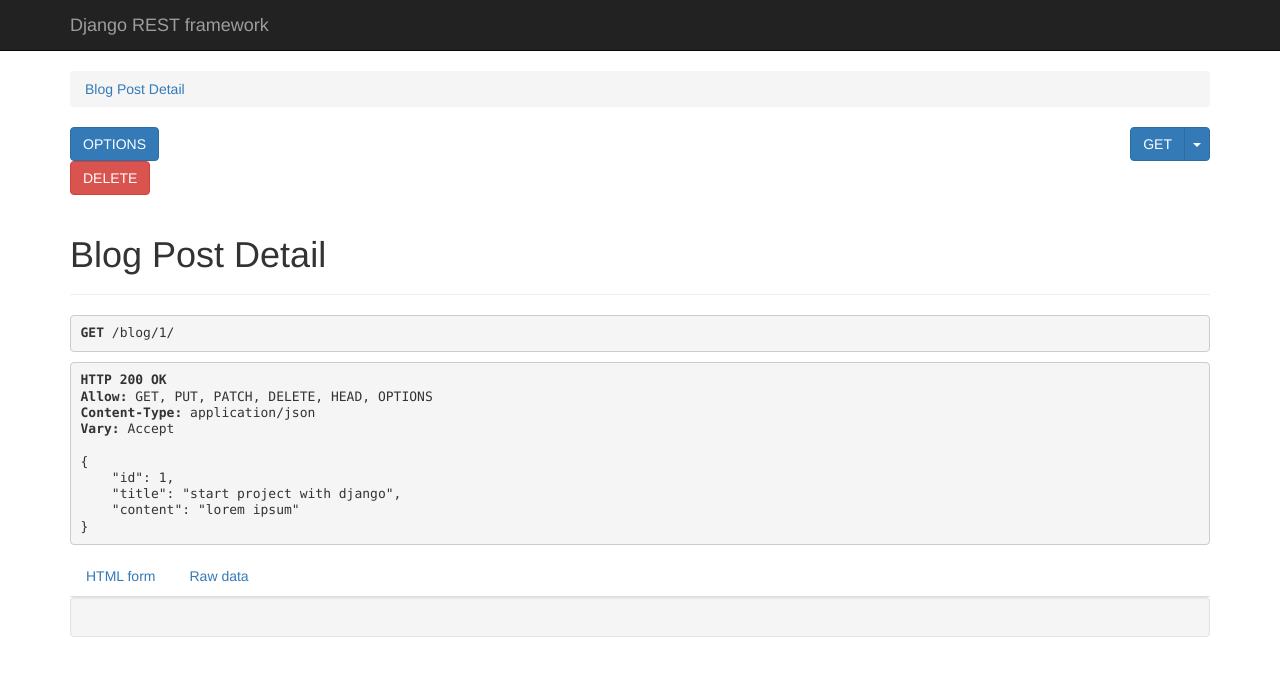
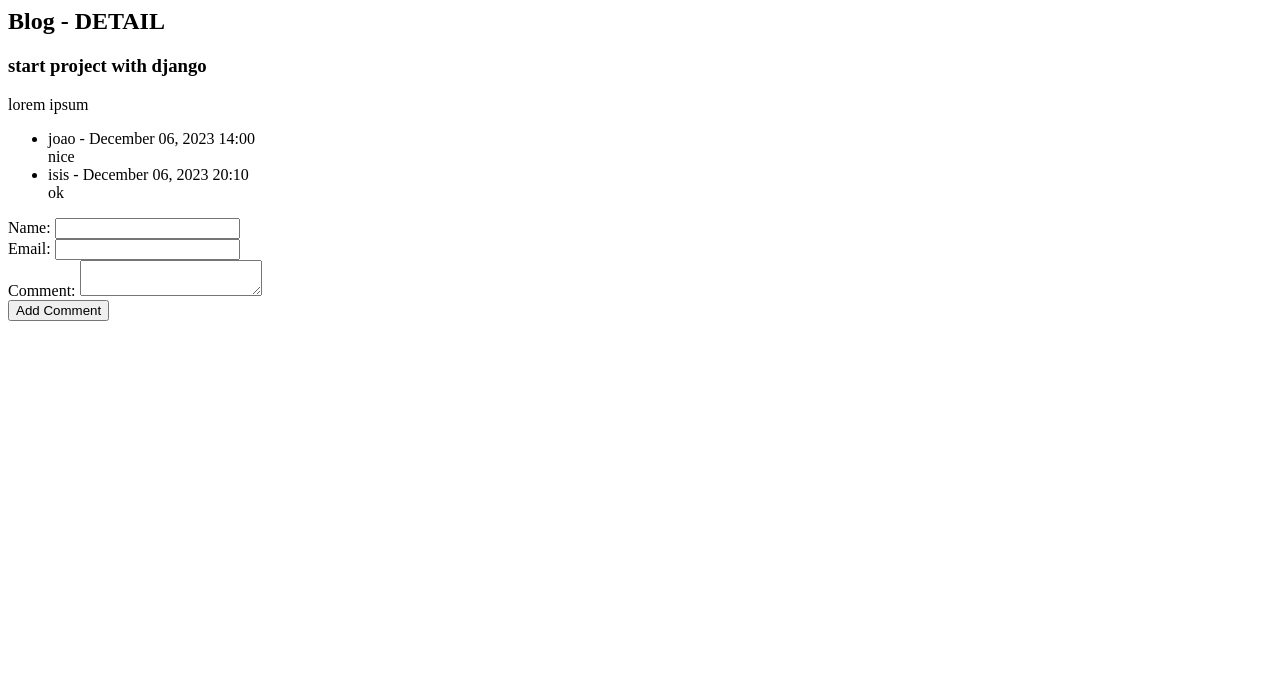
Before and after one commit to jooaogbriel/django-api, a Django app: page /blog/1/ in a window 1280 px wide. Shown: the top 676 px of the page. Run offline with Django 4.2, Linux system fonts and the light colour scheme; data comes from the database, SQL or seed files in the repository; both versions use the stored data as it was after the commit; some libraries are stand-ins or nearby versions.

Commit message:
feat: creation of the home template and details template, operation of page redirection to the specific article

```diff
--- /dev/null
+++ b/articles/templates/blog_detail.html
@@ -0,0 +1,27 @@
+{% block content %}
+  <h2>Blog - DETAIL</h2>
+
+  <article>
+    <h3>{{ post.title }}</h3>
+    <p>{{ post.content }}</p>
+
+    <!-- Display comments for the current post -->
+    <ul>
+      {% for comment in comments %}
+        <li>{{ comment.name }} - {{ comment.created_at|date:"F d, Y H:i" }}<br>{{ comment.body }}</li>
+      {% endfor %}
+    </ul>
+
+    <!-- Form to add new comment -->
+    <form method="post" action="">
+      {% csrf_token %}
+      <label for="name">Name:</label>
+      <input type="text" name="name" required><br>
+      <label for="email">Email:</label>
+      <input type="email" name="email" required><br>
+      <label for="body">Comment:</label>
+      <textarea name="body" required></textarea><br>
+      <button type="submit">Add Comment</button>
+    </form>
+  </article>
+{% endblock %}
--- a/articles/views.py
+++ b/articles/views.py
@@ -1,21 +1,83 @@
+# from rest_framework import generics
+# from .models import BlogPost, Comment
+# from .serializers import BlogPostSerializer, CommentSerializer
+# from django.shortcuts import render, get_object_or_404
+# from django.shortcuts import render
+# from django.http import HttpResponseRedirect
+# from .models import BlogPost
+
+# def custom_blog_view(request):
+#     posts = BlogPost.objects.all()
+#     return render(request, 'blog_post_list.html', {'posts': posts})
+
+# def custom_blog_detail(request):
+#     posts = BlogPost.objects.all()
+#     return render(request, 'blog_detail', {'posts':posts})
+
+# class BlogPostListCreateView(generics.ListCreateAPIView):
+#     queryset = BlogPost.objects.all()
+#     template_name = 'templates/blog_post_list.html'
+#     serializer_class = BlogPostSerializer
+
+#     template_name = 'articles/article_detail.html'
+
+#     def get_context_data(self, **kwargs):
+#         context = super().get_context_data(**kwargs)
+#         article = get_object_or_404(BlogPost, pk=kwargs['pk'])
+#         comments = Comment.objects.filter(article=article)
+
+#         context['article'] = article
+#         context['comments'] = comments
+#         return context
+
+#     def post(self, request, *args, **kwargs):
+#         article = get_object_or_404(BlogPost, pk=kwargs['pk'])
+
+#         # Lógica para adicionar um novo comentário
+#         name = request.POST['name']
+#         email = request.POST['email']
+#         body = request.POST['body']
+
+#         Comment.objects.create(article=article, name=name, email=email, body=body)
+
+#         # Redireciona de volta para a página do post após adicionar o comentário
+#         return HttpResponseRedirect(request.META.get('HTTP_REFERER'))
+
+# class CommentListCreateView(generics.ListCreateAPIView):
+#     queryset = Comment.objects.all()
+#     serializer_class = CommentSerializer
+
+# class CommentDetailView(generics.RetrieveUpdateDestroyAPIView):
+#     queryset = Comment.objects.all()
+#     serializer_class = CommentSerializer
+
+# views.py
 from rest_framework import generics
 from .models import BlogPost, Comment
 from .serializers import BlogPostSerializer, CommentSerializer
+from django.shortcuts import render, get_object_or_404
 from django.shortcuts import render
-from .models import BlogPost
-
-def custom_blog_view(request):
-    posts = BlogPost.objects.all()
-    return render(request, 'blog_post_list.html', {'posts': posts})
+from django.http import HttpResponseRedirect
+from django.views.generic import TemplateView
 
 class BlogPostListCreateView(generics.ListCreateAPIView):
     queryset = BlogPost.objects.all()
-    template_name = 'templates/blog_post_list.html'
     serializer_class = BlogPostSerializer
 
 class BlogPostDetailView(generics.RetrieveUpdateDestroyAPIView):
     queryset = BlogPost.objects.all()
     serializer_class = BlogPostSerializer
+
+    def post(self, request, *args, **kwargs):
+        instance = self.get_object()
+        # Lógica para adicionar um novo comentário
+        name = request.data.get('name')
+        email = request.data.get('email')
+        body = request.data.get('body')
+
+        Comment.objects.create(article=instance, name=name, email=email, body=body)
+
+        return self.retrieve(request, *args, **kwargs)
 
 class CommentListCreateView(generics.ListCreateAPIView):
     queryset = Comment.objects.all()
@@ -24,3 +86,33 @@ class CommentListCreateView(generics.ListCreateAPIView):
 class CommentDetailView(generics.RetrieveUpdateDestroyAPIView):
     queryset = Comment.objects.all()
     serializer_class = CommentSerializer
+
+class CustomBlogView(TemplateView):
+    template_name = 'blog_post_list.html'
+
+    def get_context_data(self, **kwargs):
+        context = super().get_context_data(**kwargs)
+        context['posts'] = BlogPost.objects.all()
+        return context
+
+class CustomBlogDetailView(TemplateView):
+    template_name = 'blog_detail.html'
+
+    def get_context_data(self, **kwargs):
+        context = super().get_context_data(**kwargs)
+        context['post'] = get_object_or_404(BlogPost, pk=kwargs['pk'])
+        context['comments'] = Comment.objects.filter(post=context['post'])
+        return context
+
+    def post(self, request, *args, **kwargs):
+        article = get_object_or_404(BlogPost, pk=kwargs['pk'])
+
+        # Lógica para adicionar um novo comentário
+        name = request.POST.get('name', '')
+        email = request.POST.get('email', '')
+        body = request.POST.get('body', '')
+
+        Comment.objects.create(post=article, name=name, email=email, body=body)
+
+        # Redireciona de volta para a página do post após adicionar o comentário
+        return HttpResponseRedirect(request.path)
--- a/trydjango/urls.py
+++ b/trydjango/urls.py
@@ -1,10 +1,30 @@
+# from django.urls import path
+# from articles.views import BlogPostListCreateView, CommentListCreateView, CommentDetailView
+# from articles.views import custom_blog_view, custom_blog_detail
+
+# urlpatterns = [
+#     path('blog/', custom_blog_view, name='blog-post-list'),
+#     path('blog/<int:pk>/', custom_blog_detail, name='blog-post-detail'),
+#     path('comments/', CommentListCreateView.as_view(), name='comment-list'),
+#     path('comments/<int:pk>/', CommentDetailView.as_view(), name='comment-detail'),
+# ]
+
+# urls.py
 from django.urls import path
-from articles.views import BlogPostListCreateView, BlogPostDetailView, CommentListCreateView, CommentDetailView
-from articles.views import custom_blog_view
+from articles.views import (
+    BlogPostListCreateView,
+    BlogPostDetailView,
+    CommentListCreateView,
+    CommentDetailView,
+    CustomBlogView,
+    CustomBlogDetailView
+)
 
 urlpatterns = [
-    path('blog/', custom_blog_view, name='blog-post-list'),
-    path('blog/<int:pk>/', BlogPostDetailView.as_view(), name='blog-post-detail'),
-    path('comments/', CommentListCreateView.as_view(), name='comment-list'),
-    path('comments/<int:pk>/', CommentDetailView.as_view(), name='comment-detail'),
+    path('api/blog/', BlogPostListCreateView.as_view(), name='blog-post-list'),
+    path('api/blog/<int:pk>/', BlogPostDetailView.as_view(), name='blog-post-detail'),
+    path('api/comments/', CommentListCreateView.as_view(), name='comment-list'),
+    path('api/comments/<int:pk>/', CommentDetailView.as_view(), name='comment-detail'),
+    path('blog/', CustomBlogView.as_view(), name='custom-blog-view'),
+    path('blog/<int:pk>/', CustomBlogDetailView.as_view(), name='custom-blog-detail'),
 ]
```
Also changed, not shown: articles/templates/base.html (+7 -4 lines), articles/templates/blog_post_list.html (+2 -22 lines), db.sqlite3.
